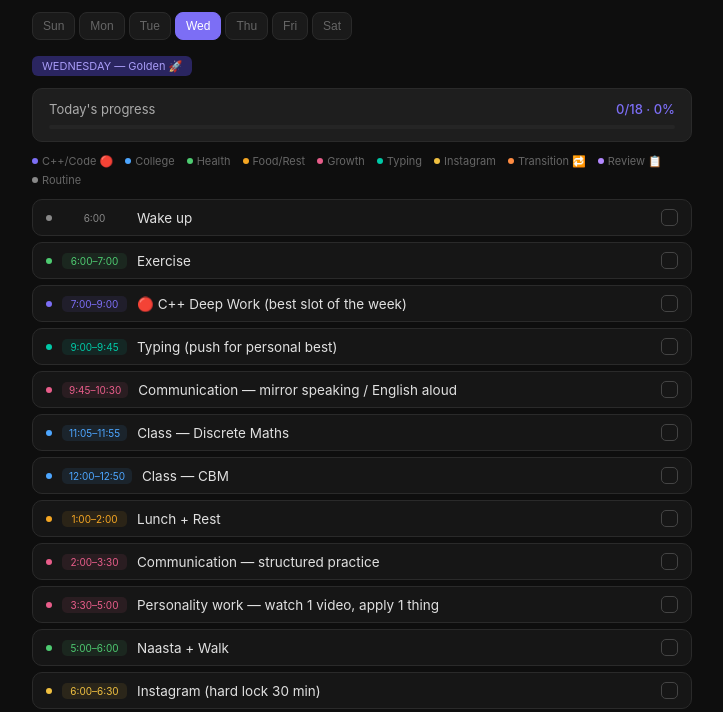
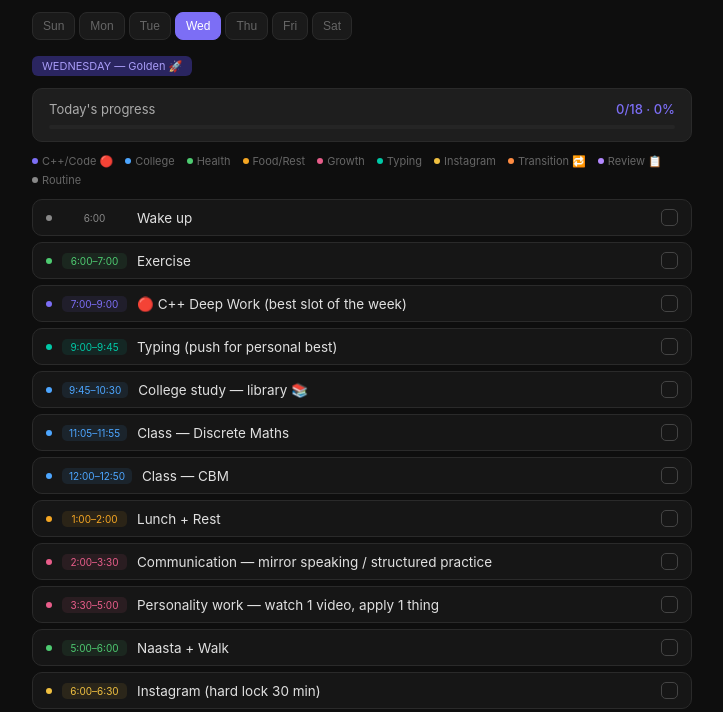
Before and after one commit to shrivastavmritunjay28-netizen/my-routine, a plain HTML site: page index.html in a window 1280 px wide. Shown: the part 67-779 px from the top of the page, without its empty margins (278-1001 px from the left). Drawn offline with Linux system fonts and the light colour scheme.

Commit message:
Update index.html

```diff
--- a/index.html
+++ b/index.html
@@ -133,11 +133,11 @@ const SCHEDULE = {
     {id:"we2",time:"6:00–7:00",label:"Exercise"},
     {id:"we3",time:"7:00–9:00",label:"🔴 C++ Deep Work (best slot of the week)"},
     {id:"we4",time:"9:00–9:45",label:"Typing (push for personal best)"},
-    {id:"we5",time:"9:45–10:30",label:"Communication — mirror speaking / English aloud"},
+    {id:"we5",time:"9:45–10:30",label:"College study — library 📚"},
     {id:"we6",time:"11:05–11:55",label:"Class — Discrete Maths"},
     {id:"we7",time:"12:00–12:50",label:"Class — CBM"},
     {id:"we8",time:"1:00–2:00",label:"Lunch + Rest"},
-    {id:"we9",time:"2:00–3:30",label:"Communication — structured practice"},
+    {id:"we9",time:"2:00–3:30",label:"Communication — mirror speaking / structured practice"},
     {id:"we10",time:"3:30–5:00",label:"Personality work — watch 1 video, apply 1 thing"},
     {id:"we11",time:"5:00–6:00",label:"Naasta + Walk"},
     {id:"we12",time:"6:00–6:30",label:"Instagram (hard lock 30 min)"},
@@ -151,8 +151,8 @@ const SCHEDULE = {
   THURSDAY:[
     {id:"th1",time:"6:00",label:"Wake up"},
     {id:"th2",time:"6:00–7:00",label:"Exercise"},
-    {id:"th3",time:"7:00–8:30",label:"Communication building — structured"},
-    {id:"th4",time:"8:30–9:00",label:"Typing + Light study"},
+    {id:"th3",time:"7:00–7:45",label:"Breakfast + Ready for college"},
+    {id:"th4",time:"7:45–7:55",label:"Leave for college 🚌"},
     {id:"th5",time:"11:05–11:55",label:"Class — C++"},
     {id:"th6",time:"12:00–12:50",label:"Class — BEEE"},
     {id:"th7",time:"12:50–1:40",label:"Class — Discrete Maths"},
```
